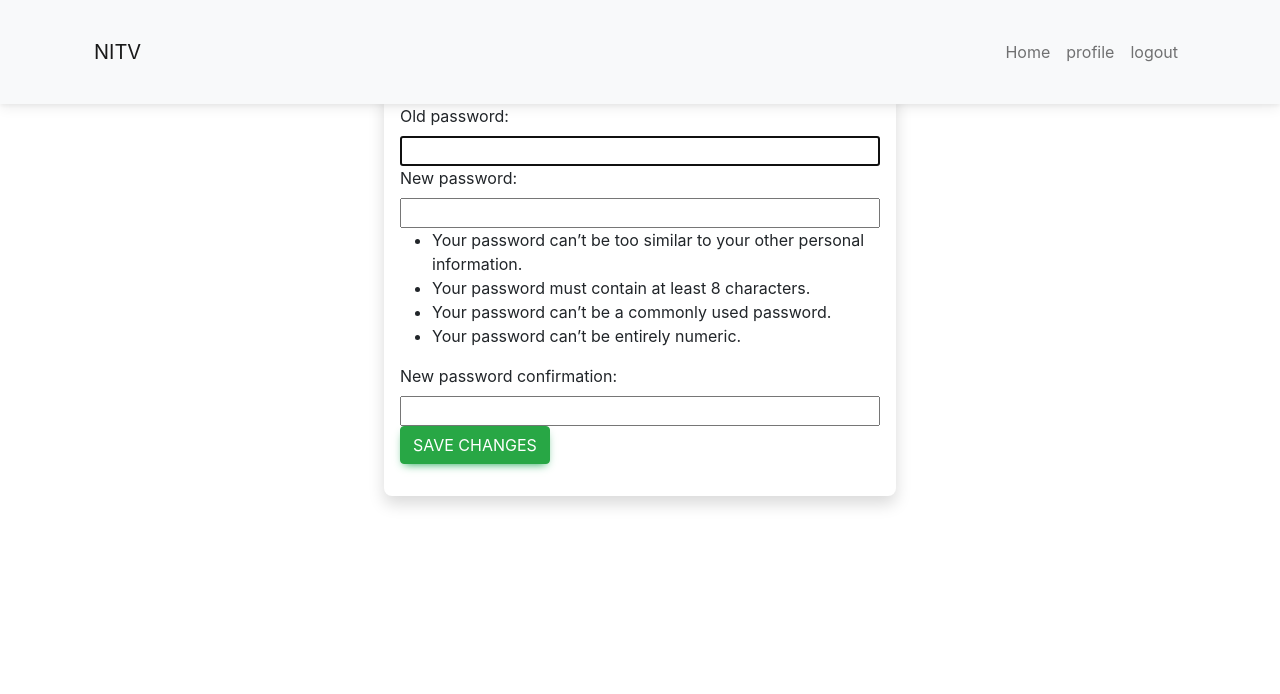
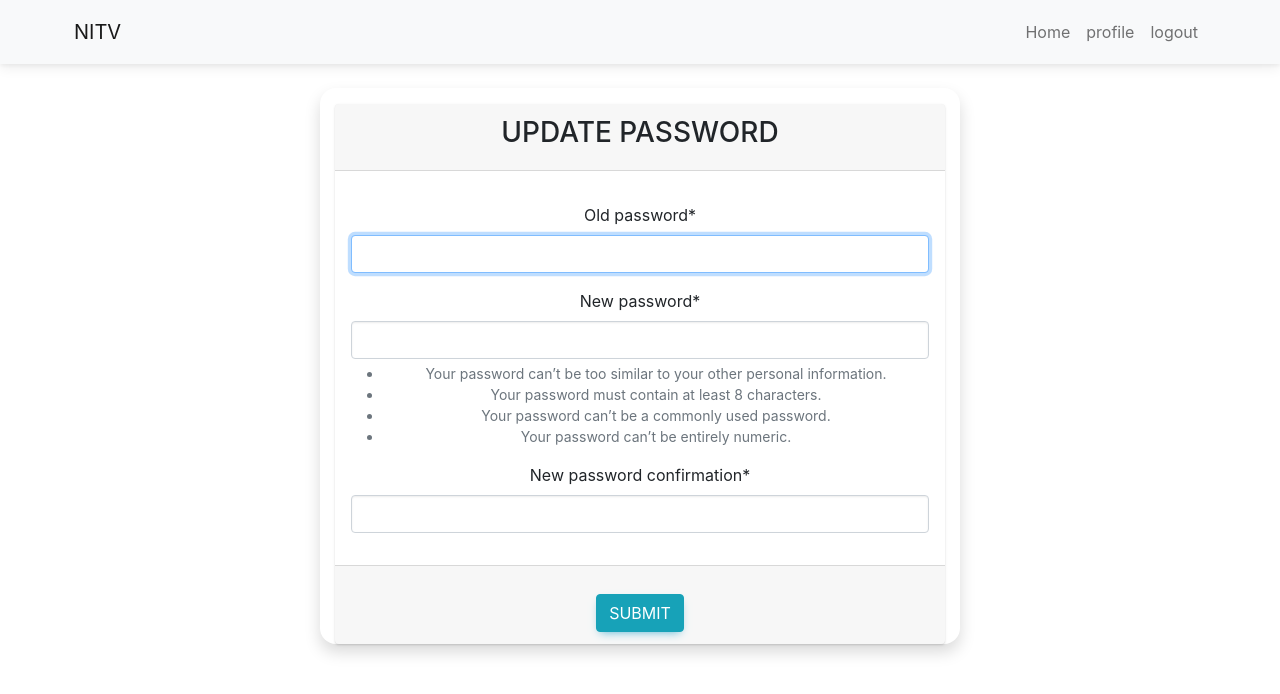
Before and after one commit to SajjanPaudel/blog-django, a Django app: page /password/ in a window 1280 px wide. Shown: the top 694 px of the page. Run offline with Django 4.2, Linux system fonts and the light colour scheme; a user stored in the database is signed in; some libraries are stand-ins or nearby versions.

Commit message:
some minor bug fixes and cosmetic changes

```diff
--- a/blogapp/templates/base.html
+++ b/blogapp/templates/base.html
@@ -156,7 +156,7 @@
   <body>
 <!-- Navigation -->
 <nav class="navbar navbar-expand-lg bg-light fixed-top" id="mainNav">
-    <div class="container p-4">
+    <div class="container p-1">
       <a class="navbar-brand" href='{% url 'tasks'%}'>NITV</a>
       <button class="navbar-toggler navbar-toggler-right" type="button" data-toggle="collapse" data-target="#navbarResponsive" aria-controls="navbarResponsive" aria-expanded="false" aria-label="Toggle navigation">
         Menu
--- a/blogapp/templates/login.html
+++ b/blogapp/templates/login.html
@@ -39,6 +39,10 @@
             <a href="{%url 'register-user'%}" class="btn btn-info">Go somewhere</a>
           </div>
           </div>
+          <div class="card-body shadow mt-3 text-center">
+            <h5 class="card-title">Forgotten your password, Don't worry ?</h5>
+            <a href="{%url 'reset_password'%}" class="btn btn-info">FORGOT PASSWORD</a>
+          </div>
     </div>
 </body>
 {% endblock content %}
--- a/blogapp/templates/profile.html
+++ b/blogapp/templates/profile.html
@@ -61,13 +61,14 @@
                       <div class="modal-dialog" >
                         <div class="modal-content">
                           <div class="modal-header">
-                            <h5 class="modal-title" id="exampleModalLabel">Modal title</h5>
+                            <h5 class="modal-title text-center" id="exampleModalLabel">DELETE CONFIRMATION DIALOG</h5>
                             <button type="button" class="close" data-dismiss="modal" aria-label="Close">
                               <span aria-hidden="true">&times;</span>
                             </button>
                           </div>
                           <div class="modal-body">
-                            .DO you want to delte {{blog.id}}
+                           <b>Are you sure you want to delete the following topic?</b>  <br>
+                            <span>{{blog.blog_title}}</span>
                           </div>
 
                           <div class="modal-footer">
--- a/blogapp/templates/update_password.html
+++ b/blogapp/templates/update_password.html
@@ -1,13 +1,30 @@
 {% extends 'base.html' %}
+{%load crispy_forms_tags%}
+{% block content %}
 
-{% block content %}
-<br><br><br>
-<div class=" form-group mt-3 container-fluid shadow p-3 mb-5 bg-white rounded-5"style="width:40%">
-    <form class=" form-group" method="post">
-        {% csrf_token %}
-        {{ form }}
-        <button class="btn btn-success" type="submit">Save changes</button>
-      </form>
-</div>
+<body>
+ <span ><br><br><br>
+ </span>
+    <div class="container-fluid w-50 pt-3 mt-3 shadow rounded-7">
+        <div class="card text-center">
+            <div class="card-header">
+             <h3>UPDATE PASSWORD</h3>
+            </div>
+            <div class="card-body">
 
+              <form class="mt-3" method="post">
+                {% csrf_token %}
+                {{form|crispy}}
+
+
+            </div>
+            <div class="card-footer text-muted">
+                <div class="login  text-center mt-3">
+                    <button class="btn btn-info"type="submit" >SUBMIT</button>
+                </div>
+            </div>
+        </form>
+          </div>
+    </div>
+</body>
   {% endblock content %}
```
Also changed, not shown: db.sqlite3.
